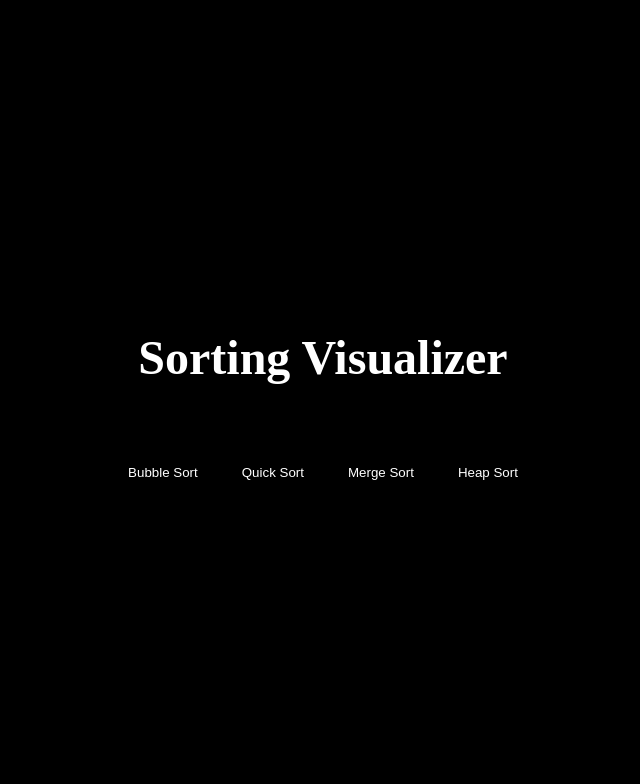
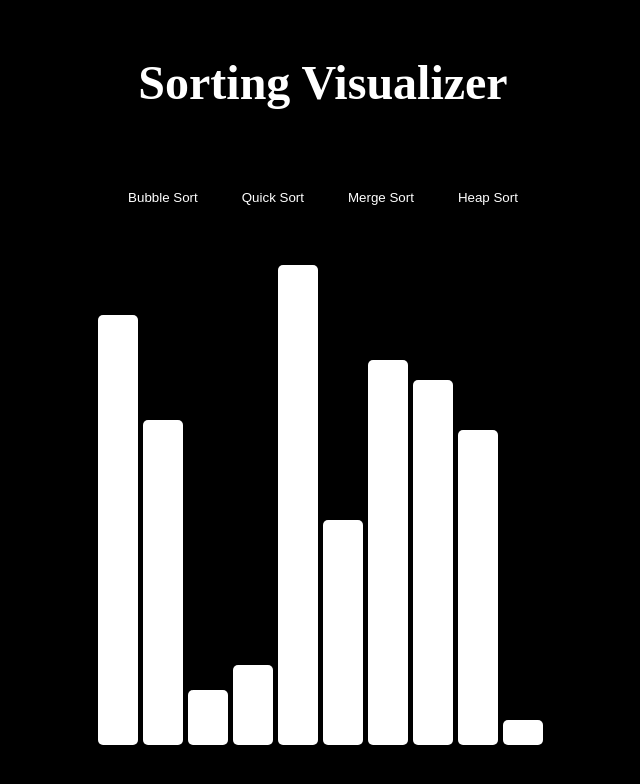
Before and after one commit to Evan-Linder/Sorting-Visualizer, a plain HTML site: page index.html in a window 1280 px wide. Shown: the whole page, without its empty margins (317-957 px from the left). Drawn offline with Linux system fonts and the light colour scheme.

Commit message:
Added the script file, no algorithms implemented yet Created the generate bars method, and intalized and styled 10 bars.

```diff
--- a/index.html
+++ b/index.html
@@ -15,8 +15,9 @@
             <button id = "animateMergeSortBtn">Merge Sort</button>
             <button id = "animateHeapSortBtn">Heap Sort</button>
         </div>
-
+        <div id="barContainer"></div>
     </div>
 
+    <script src = "script.js"></script>
 </body>
 </html>
--- /dev/null
+++ b/script.js
@@ -0,0 +1,31 @@
+// get the container element where bars will be displayed
+const boxContainer = document.getElementById("barContainer");
+
+function generateBars(numBars) {
+    const array = []; // array to store the random numbers
+    const boxElements = []; // array to store the bar elements
+
+    // clear previous bars from the container
+    boxContainer.innerHTML = "";
+
+
+    for (let i = 0; i < numBars; i++) {
+        const randomNumber = Math.floor(Math.random() * 100) + 1; // random number between 1 and 100
+        array.push(randomNumber); // add random number to the array
+
+
+        const bar = document.createElement("div"); // create a new bar element
+        bar.classList.add("bar"); // add bar class to the element
+        bar.style.height = `${randomNumber * 5}px`; // Set the height of the bar
+        boxElements.push(bar); // Add bar element to the array
+        boxContainer.appendChild(bar); // Append bar element to the container
+    }
+
+    return { array, boxElements }; // return both the arrays
+}
+
+// Event listener to generate bars when content is loaded.
+window.addEventListener('DOMContentLoaded', () => {
+    const numBars = 10; // number of bars to generate
+    generateBars(numBars);
+});
--- a/style.css
+++ b/style.css
@@ -13,10 +13,13 @@ body {
 }
 
 .title{
+    margin-top: 20px;
+    margin-bottom: 50px;
     color: white;
     font-size: 48px;
     margin-bottom: 50px;
     margin-top: 20px;
+    text-align: center;
 }
 
 .button-container {
@@ -48,3 +51,25 @@ button {
 #animateHeapSortBtn:hover {
     background-color: purple;
 }
+
+#barContainer {
+    display: flex;
+    flex-wrap: wrap;
+    align-items: flex-end;
+    justify-content:center;
+    margin-bottom: 20px;
+    margin-top: 50px;
+}
+
+.bar {
+    display: flex;
+    align-items: center;
+    justify-content: center;
+    width: 40px;
+    height: 40px;
+    background-color: white;
+    color: white;
+    font-size: 20px;
+    margin-right: 5px;
+    border-radius: 5px;
+}
```
